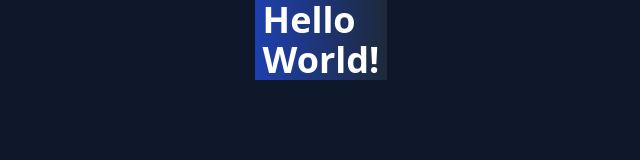
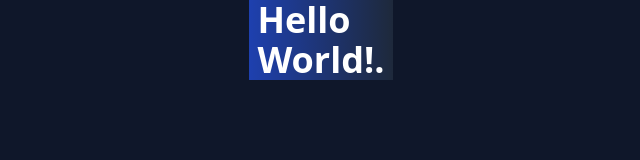
Before and after one commit to ViniciusCardozoNoda/Projeto-Tailwind-CSS, a website: page instalacao/src/index.html in a window 1280 px wide. Shown: the whole page, without its empty margins (319-959 px from the left). Drawn offline with Linux system fonts and the light colour scheme.

Commit message:
alteração

```diff
--- a/instalacao/src/index.html
+++ b/instalacao/src/index.html
@@ -10,7 +10,7 @@
 <body class="bg-slate-900 flex justify-center">
     <span class="box-descoration-slice bg-gradient-to-r from-blue-800 to-slate-800 text-4xl text-white font-extrabold px-2">
         Hello<br>
-        World!
+        World!.
     </span>
 </body>
 </html>
```
